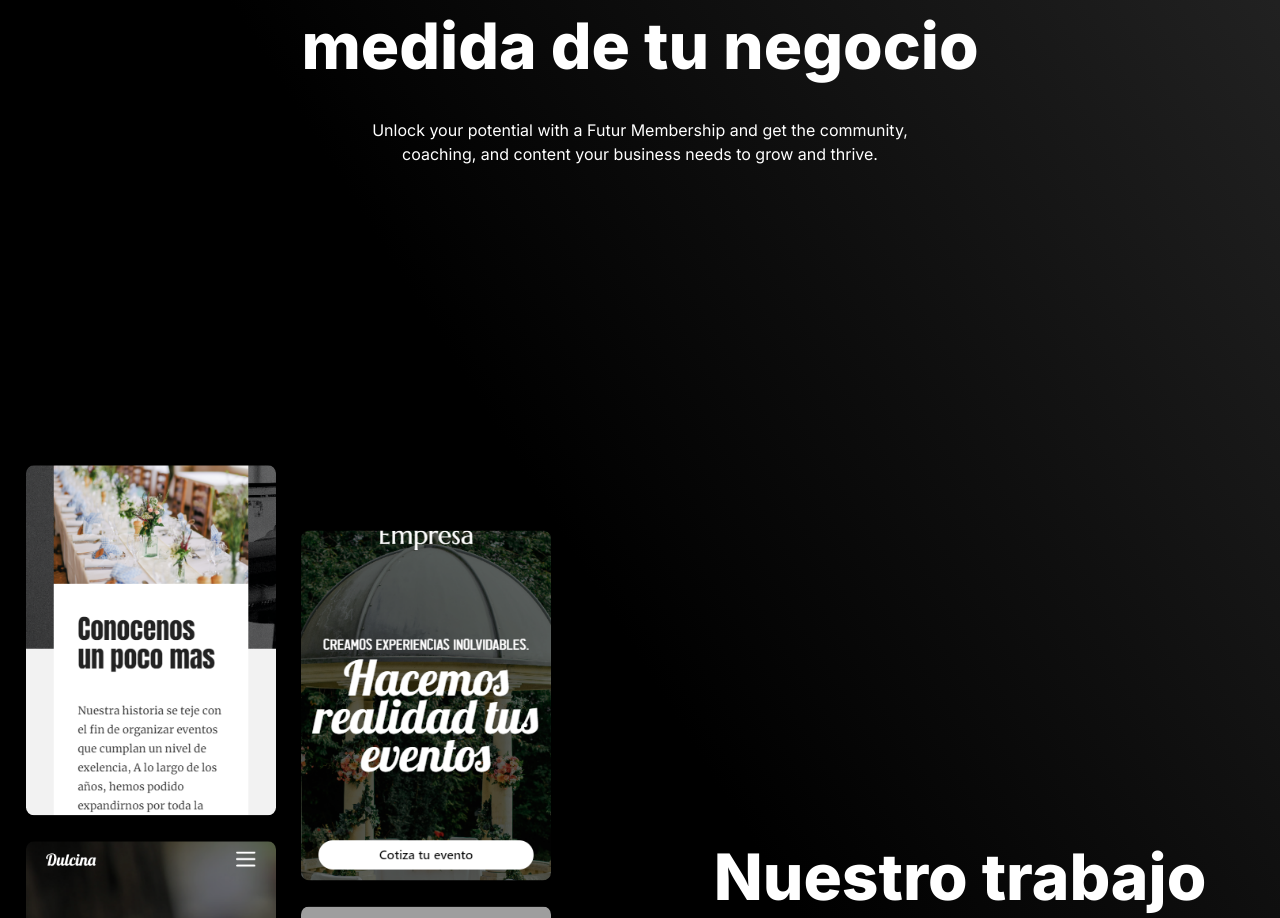
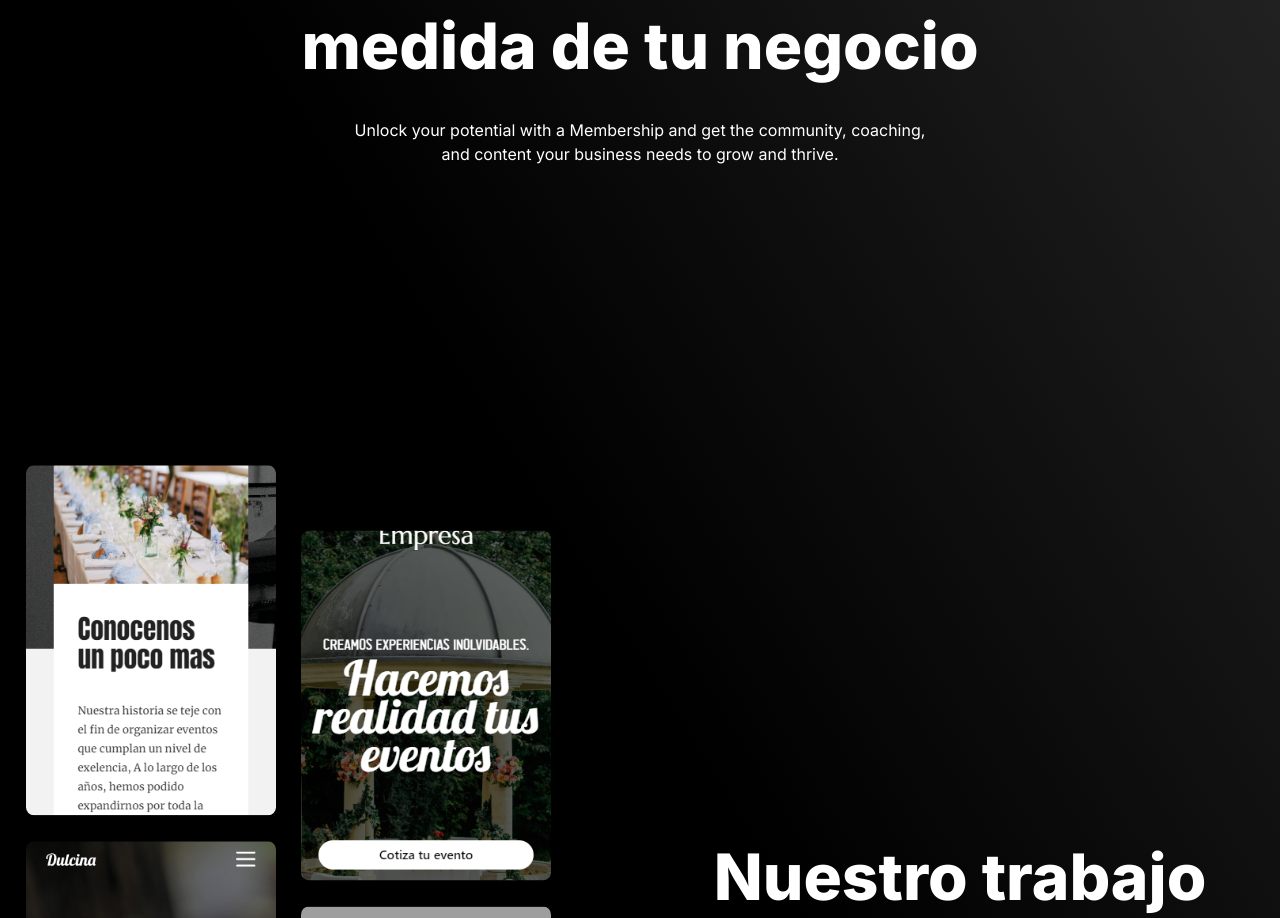
Before and after one commit to Bach16/minima, a Next.js app: page / in a window 1280 px wide. Shown: the part 1386-2304 px from the top of the page. Built offline with nearby package versions, Linux system fonts and the light colour scheme; grey boxes are pictures that could not be loaded; a web font is replaced by a local one.

Commit message:
Update page.tsx

```diff
--- a/src/app/page.tsx
+++ b/src/app/page.tsx
@@ -107,9 +107,8 @@ export default function Home() {
               Diseños creados a la medida de tu negocio
             </h2>
             <p className="sm:w-[45%] w-[80%] text-[0.8rem] sm:text-[1rem]   text-center">
-              Unlock your potential with a Futur Membership and get the
-              community, coaching, and content your business needs to grow and
-              thrive.
+              Unlock your potential with a Membership and get the community,
+              coaching, and content your business needs to grow and thrive.
             </p>
           </div>
         </div>
```
